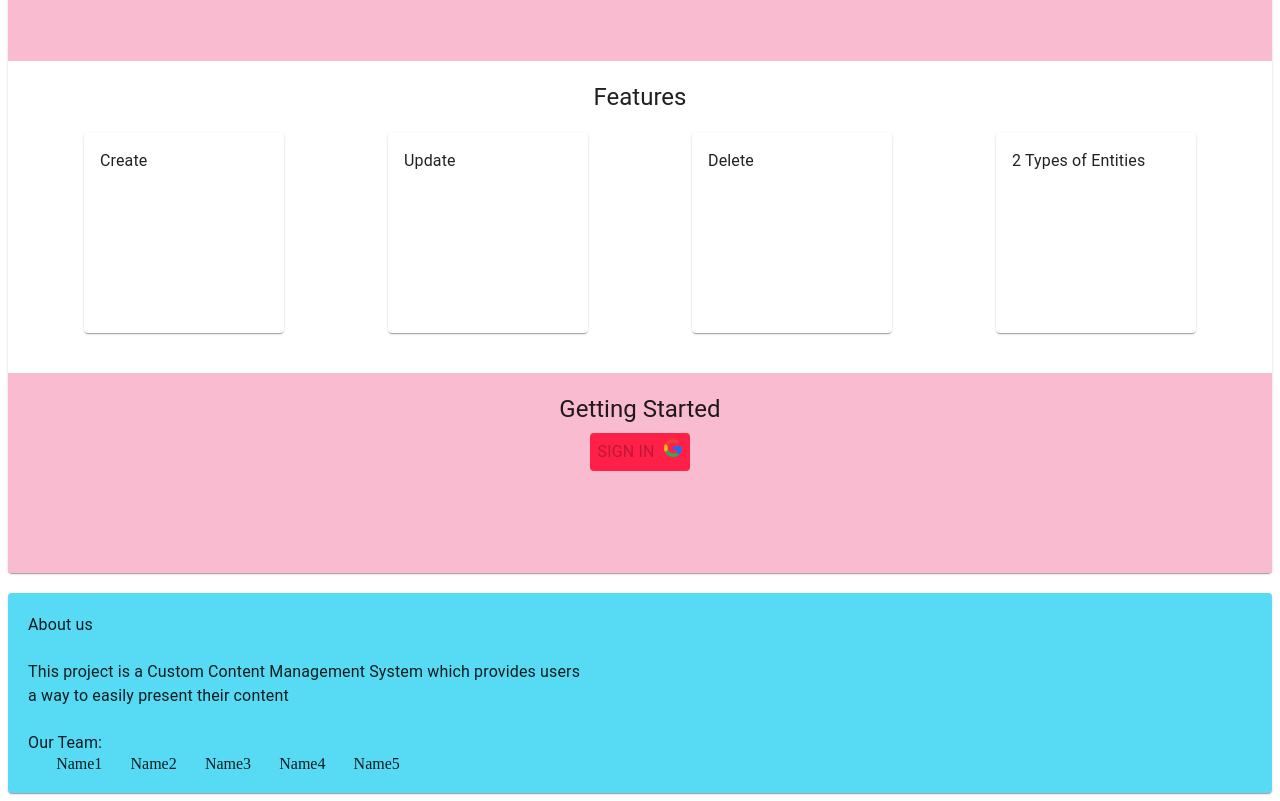
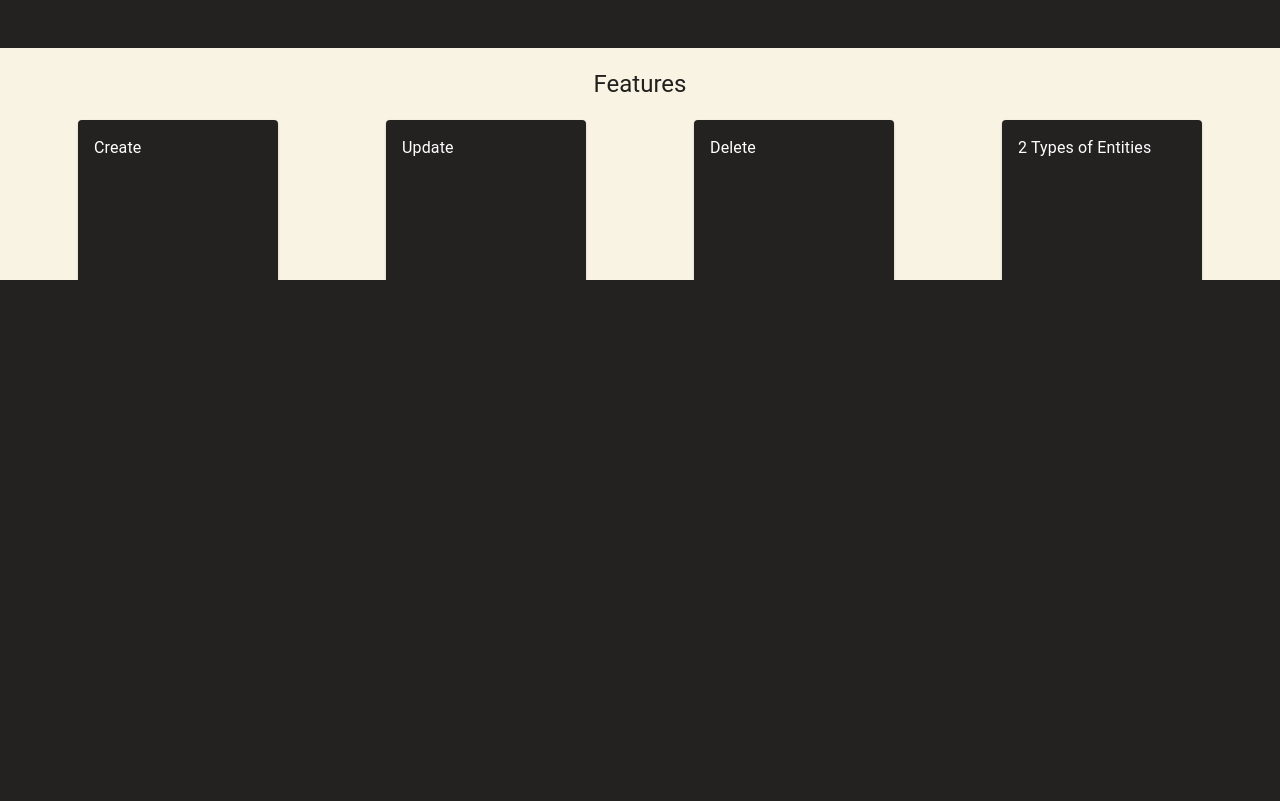
Before and after one commit to AnshSharmaa/CCMS, a React (Create React App) app in the folder client/: page / in a window 1280 px wide. Shown: the part 520-1321 px from the top of the page. After the commit the page ends 800 px from the top, so only its background shows below. Built offline with nearby package versions, Linux system fonts and the light colour scheme.

Commit message:
specified palette to main page, sizing fix

```diff
--- a/client/src/components/Footer.js
+++ b/client/src/components/Footer.js
@@ -1,11 +1,13 @@
 import React from "react"
 import { Button, AppBar,Toolbar, Typography,IconButton, Paper, Grid} from '@material-ui/core';
 import { makeStyles } from '@material-ui/core/styles';
+import mcgpalette0 from '../styles/colors';
 
 const useStyles = makeStyles({
     footerContainer: {
-        backgroundColor: "#57DAF3",
-        height: "200px"
+        backgroundColor: mcgpalette0['background-color'],
+        color: mcgpalette0['text-color-light'],
+        height: "200px",
     }
 
   });
--- a/client/src/components/Main.js
+++ b/client/src/components/Main.js
@@ -15,31 +15,33 @@ import imagelink from "../Images/main.png"
 import logo from "../Images/Logo.png"
 import Auth from "./Auth/Auth"
 import styles from "../styles/styles"
+import mcgpalette0 from "../styles/colors"
 
 const useStyles = makeStyles({
   container: {
-    margin: "auto",
-    marginTop: "5px",
+    backgroundColor:mcgpalette0['background-color-3'],
   },
   MainDiv: {
     //backgroundImage: 'url('+imagelink+')',
-    backgroundColor: pink[100],
+    backgroundColor: mcgpalette0['background-color'],
   },
   LOGO: {},
   HiText: {
-    color: "white",
+    color: mcgpalette0['text-color-light'],
   },
   feat: {
-    width: "100%",
     marginTop: "20px",
     marginBottom: "20px",
   },
   card: {
+    backgroundColor:mcgpalette0['background-color'],
+    color:mcgpalette0['text-color-light'],
     height: "200px",
     minWidth: "200px",
   },
   started: {
-    backgroundColor: pink[100],
+    backgroundColor: mcgpalette0['background-color'],
+    color: mcgpalette0['text-color-light'],
     height: "200px",
     marginTop: "40px",
     marginBottom: "20px",
--- /dev/null
+++ b/client/src/index.css
@@ -0,0 +1,9 @@
+html,body
+{
+    width: 100%;
+    height: 100%;
+    margin: 0px;
+    padding: 0px;
+    overflow-x: hidden;
+    background-color: #242121;
+}
--- a/client/src/index.js
+++ b/client/src/index.js
@@ -1,6 +1,6 @@
 import React from "react"
 import ReactDom from "react-dom"
-
+import './index.css';
 import App from "./App"
 
 ReactDom.render(<App />, document.getElementById("root"))
```
